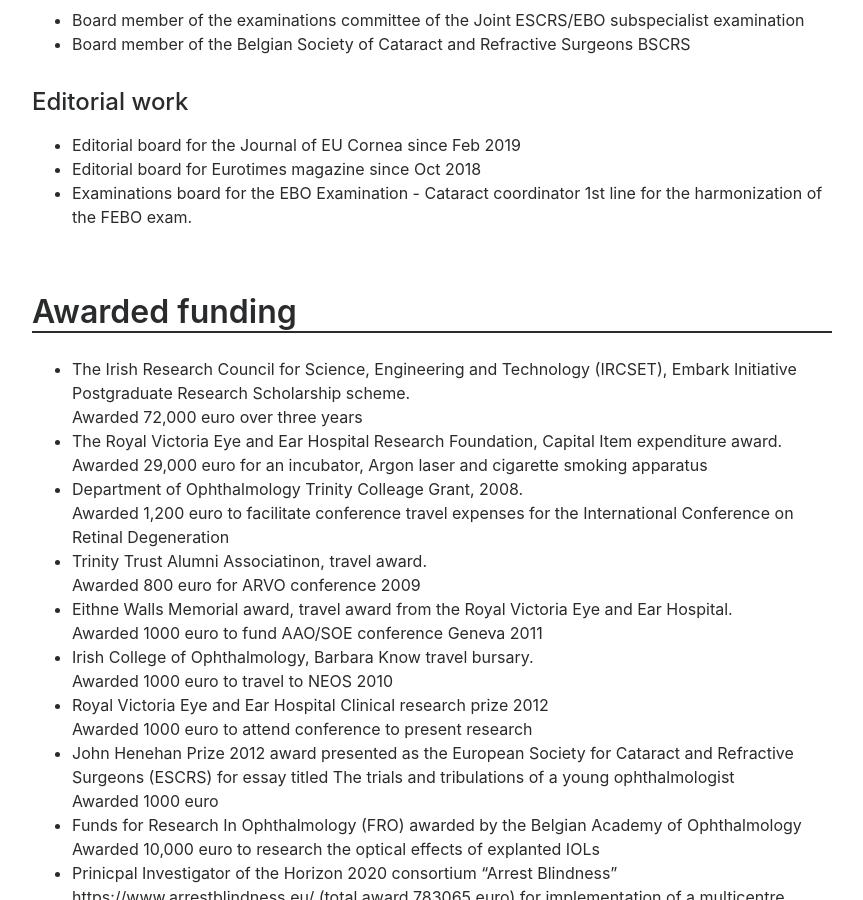
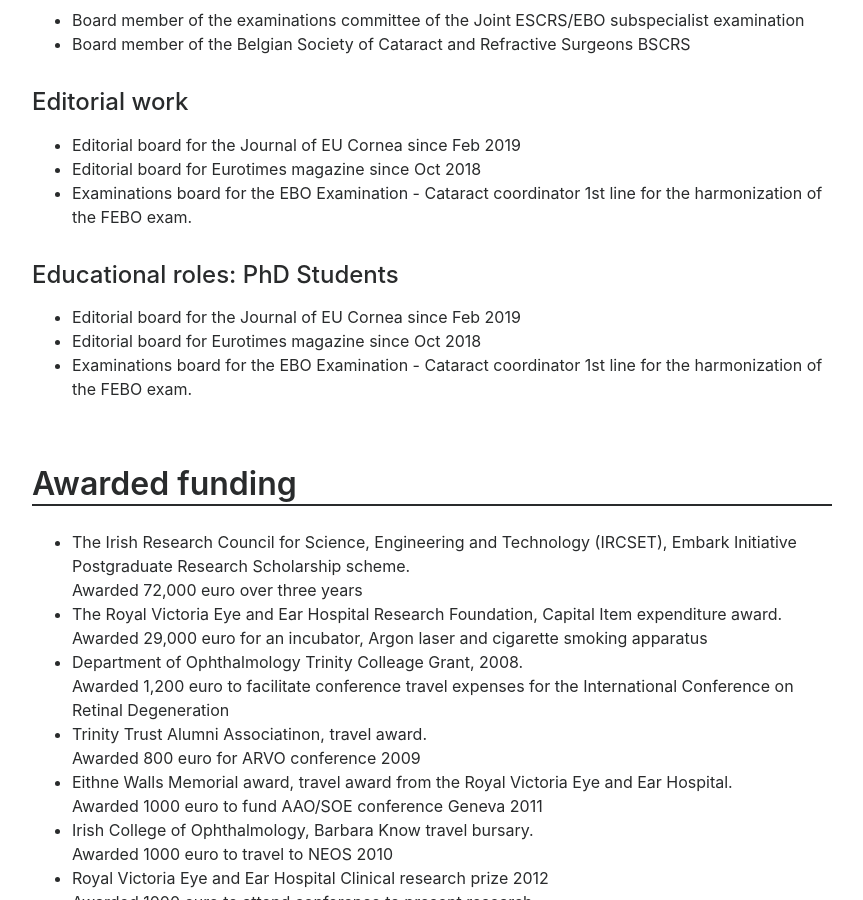
Before and after one commit to sorchanidhubhghaill/cv, a Jekyll site: the page built from index.md, in a window 1280 px wide and 900 px high, scrolled down 6114 px. Shown: the whole window, without its empty margins (208-1071 px from the left). Built offline with Jekyll 4.4.1, drawn with Linux system fonts in a browser that asks for light colours.

Commit message:
Update index.md

```diff
--- a/index.md
+++ b/index.md
@@ -228,6 +228,12 @@ Completed rotations in general surgery, maxillofacial surgery, gastroenterology
  - Board member of the Belgian Society of Cataract and Refractive Surgeons BSCRS
 
 ### Editorial work
+
+ - Editorial board for the Journal of EU Cornea since Feb 2019
+ - Editorial board for Eurotimes magazine since Oct 2018
+ - Examinations board for the EBO Examination - Cataract coordinator 1st line for the harmonization of the FEBO exam.
+
+### Educational roles: PhD Students
 
  - Editorial board for the Journal of EU Cornea since Feb 2019
  - Editorial board for Eurotimes magazine since Oct 2018
```
